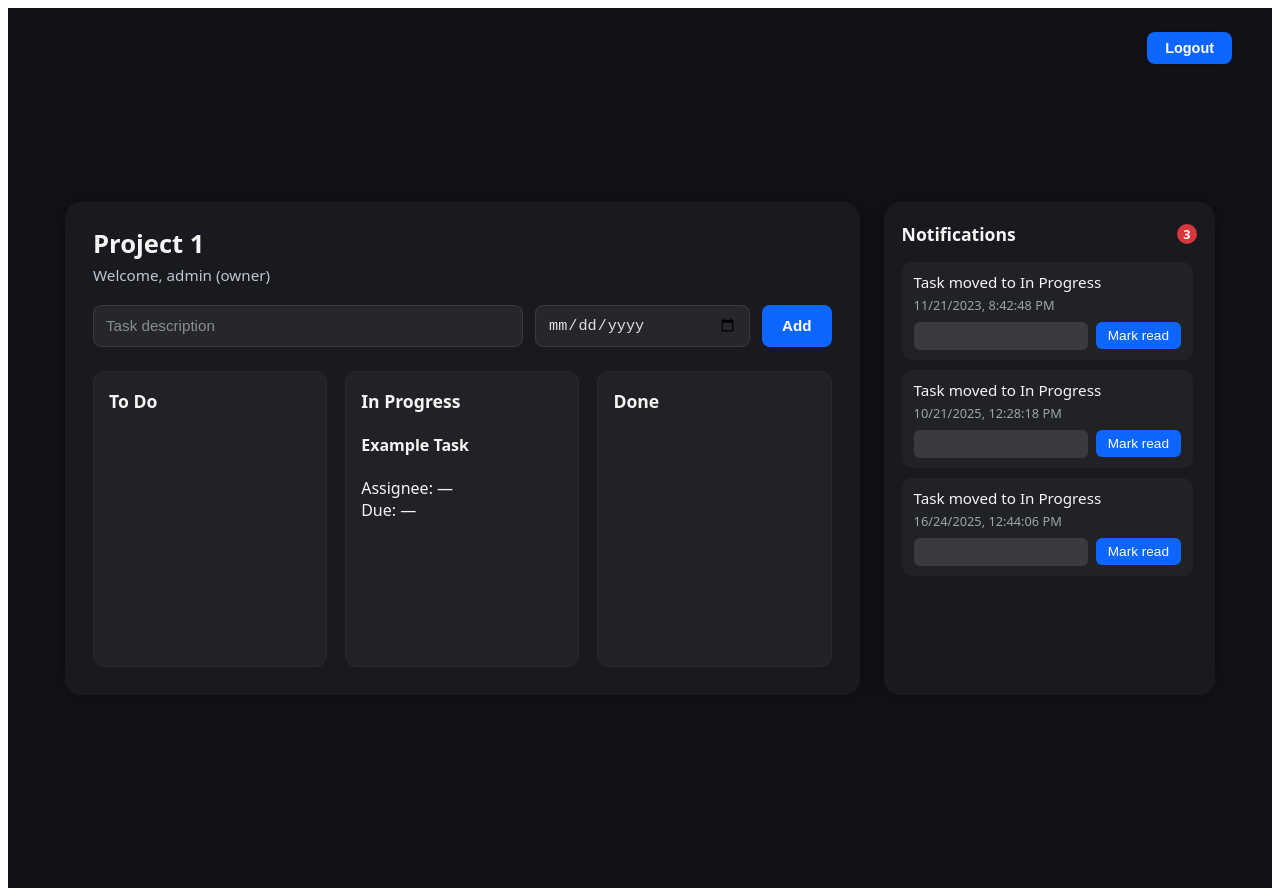
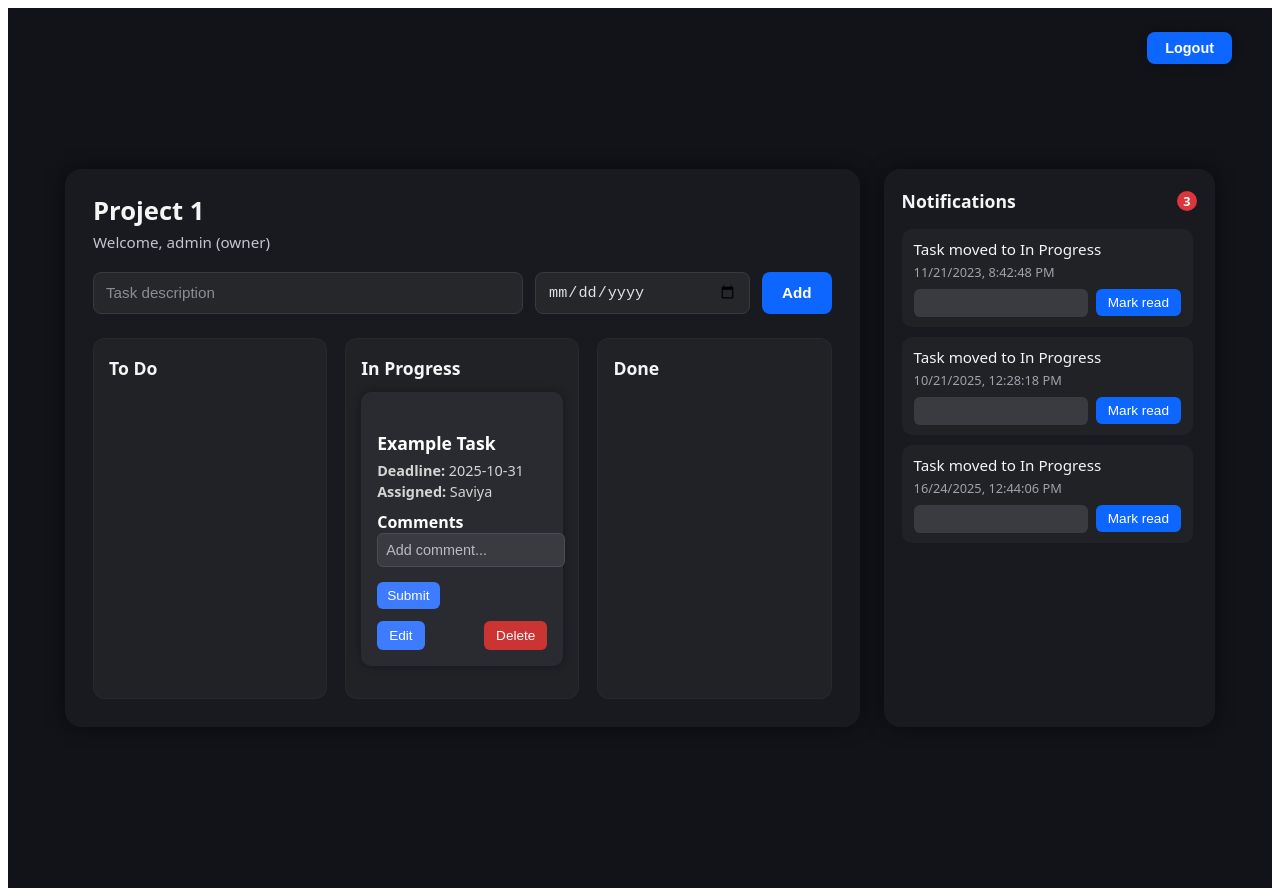
Before and after one commit to Jamieraa/kanban-app, a React (Vite) app in the folder frontend/: page /board/1 in a window 1280 px wide. Built offline with nearby package versions, Linux system fonts and the light colour scheme; sample sign-in values are in the browser's storage.

Commit message:
Update Task.jsx

```diff
--- a/frontend/src/components/Task.jsx
+++ b/frontend/src/components/Task.jsx
@@ -1,47 +1,115 @@
-function Task({ task, role, deleteTask, updateTask, changeTaskStatus }) {
-  const handleEdit = () => {
-    const newAssignee = prompt("Enter assignee:", task.assignee || "");
-    const newDue = prompt("Enter due date (YYYY-MM-DD):", task.due || "");
-    const updatedTask = { ...task, assignee: newAssignee, due: newDue };
-    updateTask(task.id, updatedTask);
+
+import React, { useState } from "react";
+import "../Board.css";
+
+export default function Task({
+  task,
+  column,
+  onDelete,
+  onEdit,
+  onComment,
+}) {
+  const [isEditing, setIsEditing] = useState(false);
+  const [editedTitle, setEditedTitle] = useState(task.title);
+  const [editedDeadline, setEditedDeadline] = useState(task.deadline || "");
+  const [editedAssigned, setEditedAssigned] = useState(task.assignedTo || "");
+  const [commentText, setCommentText] = useState("");
+
+  const handleSave = () => {
+    onEdit(task.id, editedTitle, editedDeadline, editedAssigned);
+    setIsEditing(false);
+  };
+
+  const handleCommentSubmit = () => {
+    if (!commentText.trim()) return;
+    onComment(task.id, commentText);
+    setCommentText("");
   };
 
   return (
-    <div className="bg-white text-black p-3 rounded-lg shadow mb-3">
-      <h4 className="font-semibold">{task.title}</h4>
-      <p className="text-sm text-gray-600">
-        Assignee: {task.assignee || "—"} <br />
-        Due: {task.due || "—"}
-      </p>
+    <div
+      className="task-card"
+      draggable
+      onDragStart={(e) => {
+        e.dataTransfer.setData("taskId", task.id);
+        e.dataTransfer.setData("fromColumn", column);
+      }}
+    >
+      {isEditing ? (
+        <>
+          <input
+            className="task-input"
+            value={editedTitle}
+            onChange={(e) => setEditedTitle(e.target.value)}
+            placeholder="Task title"
+          />
 
-      {/* Only show buttons if role = owner */}
-      {role === "owner" && (
-        <div className="mt-2 flex gap-2">
-          <button
-            onClick={handleEdit}
-            className="bg-blue-500 text-white px-2 py-1 rounded text-sm"
-          >
-            Edit
+          <input
+            className="task-input"
+            type="date"
+            value={editedDeadline}
+            onChange={(e) => setEditedDeadline(e.target.value)}
+          />
+
+          <input
+            className="task-input"
+            value={editedAssigned}
+            placeholder="Assigned to..."
+            onChange={(e) => setEditedAssigned(e.target.value)}
+          />
+
+          <button className="save-btn" onClick={handleSave}>
+            Save
           </button>
-          <button
-            onClick={() => deleteTask(task.id)}
-            className="bg-red-500 text-white px-2 py-1 rounded text-sm"
-          >
-            Delete
-          </button>
-          <select
-            value={task.status}
-            onChange={(e) => changeTaskStatus(task.id, e.target.value)}
-            className="px-2 py-1 rounded text-sm"
-          >
-            <option>To Do</option>
-            <option>In Progress</option>
-            <option>Done</option>
-          </select>
-        </div>
+        </>
+      ) : (
+        <>
+          <h4 className="task-title">{task.title}</h4>
+
+          {task.deadline && (
+            <p className="task-info">
+              <strong>Deadline:</strong> {task.deadline}
+            </p>
+          )}
+
+          {task.assignedTo && (
+            <p className="task-info">
+              <strong>Assigned:</strong> {task.assignedTo}
+            </p>
+          )}
+
+          <div className="comments-section">
+            <strong>Comments</strong>
+
+            {(task.comments || []).map((c, i) => (
+              <p key={i} className="comment-item">
+                • {c}
+              </p>
+            ))}
+
+            <input
+              className="comment-input"
+              placeholder="Add comment..."
+              value={commentText}
+              onChange={(e) => setCommentText(e.target.value)}
+            />
+
+            <button className="comment-btn" onClick={handleCommentSubmit}>
+              Submit
+            </button>
+          </div>
+
+          <div className="task-actions">
+            <button className="edit-btn" onClick={() => setIsEditing(true)}>
+              Edit
+            </button>
+
+            <button className="delete-btn" onClick={() => onDelete(task.id)}>
+              Delete
+            </button>
+          </div>
+        </>
       )}
     </div>
   );
 }
-
-export default Task;
```
